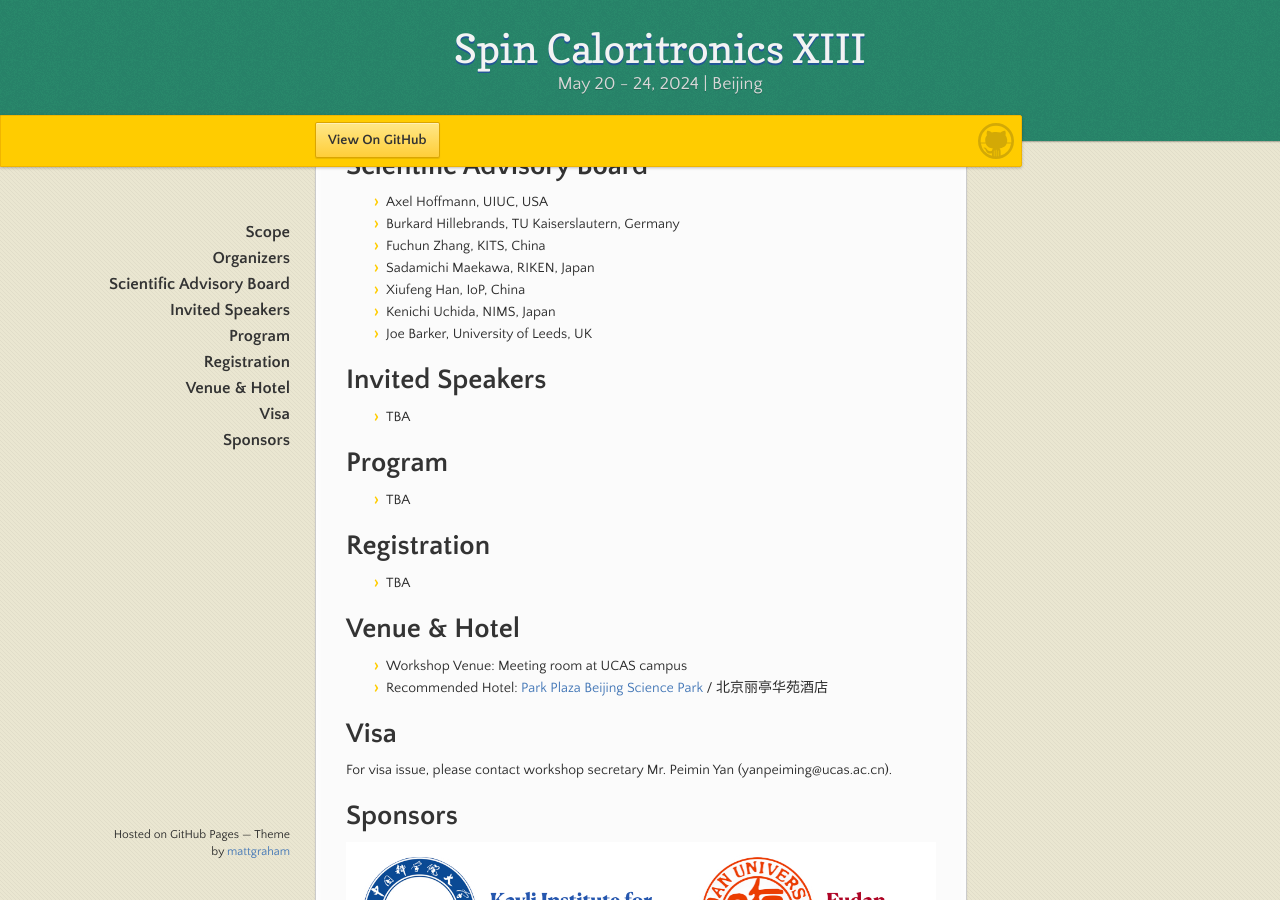
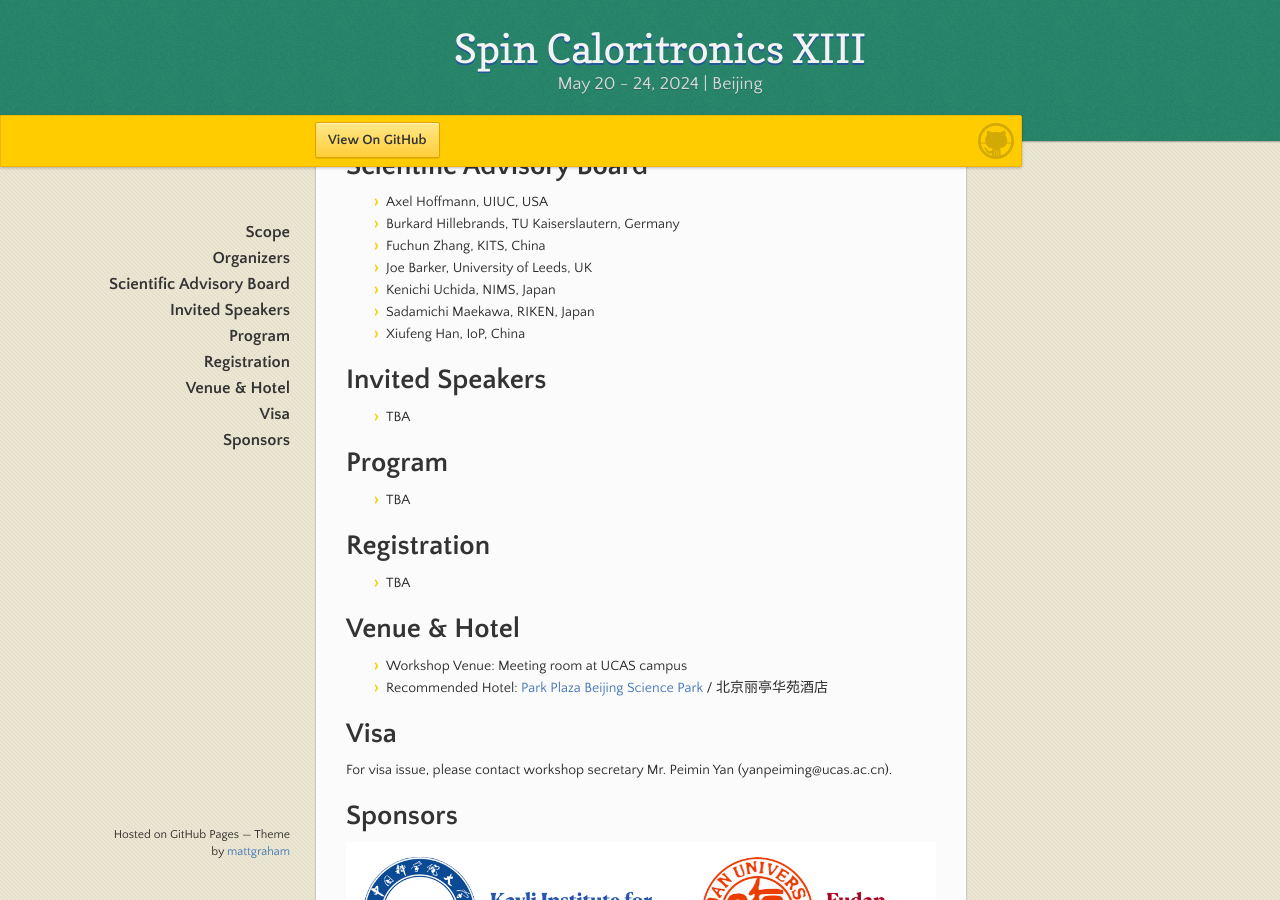
Before and after one commit to spincaloritronics/spincaloritronics.github.io, a Jekyll site: the page built from index.md, in a window 1280 px wide and 900 px high, scrolled down 518 px. Built offline with Jekyll 4.4.1, drawn with Linux system fonts in a browser that asks for light colours.

```diff
--- a/index.md
+++ b/index.md
@@ -21,10 +21,10 @@ The Spin Caloritornics workshops had been previously held in Leiden (2009, 2011)
 * Axel Hoffmann, UIUC, USA
 * Burkard Hillebrands, TU Kaiserslautern, Germany
 * Fuchun Zhang, KITS, China
+* Joe Barker, University of Leeds, UK
+* Kenichi Uchida, NIMS, Japan
 * Sadamichi Maekawa, RIKEN, Japan
 * Xiufeng Han, IoP, China
-* Kenichi Uchida, NIMS, Japan
-* Joe Barker, University of Leeds, UK
 
 # Invited Speakers
 
```
